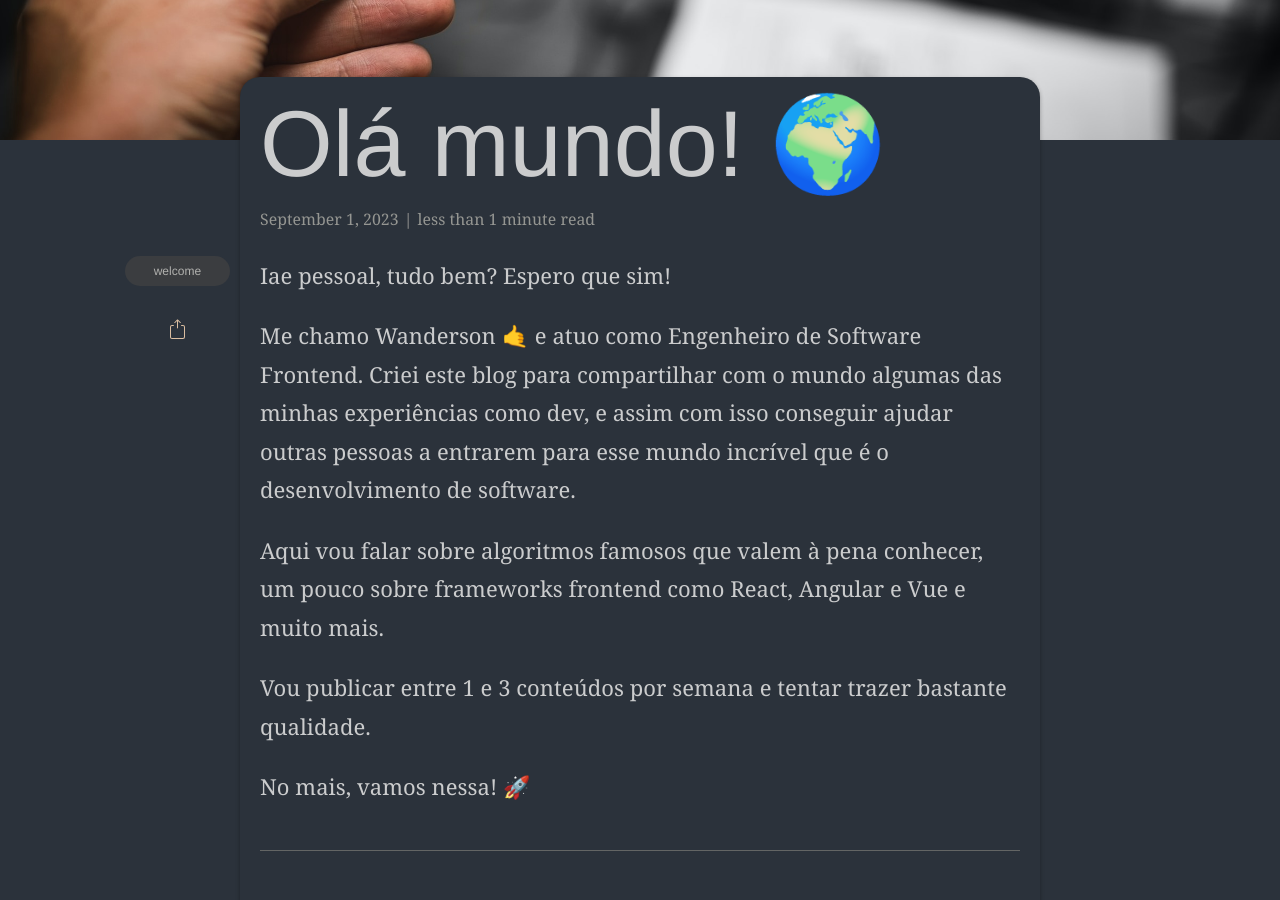
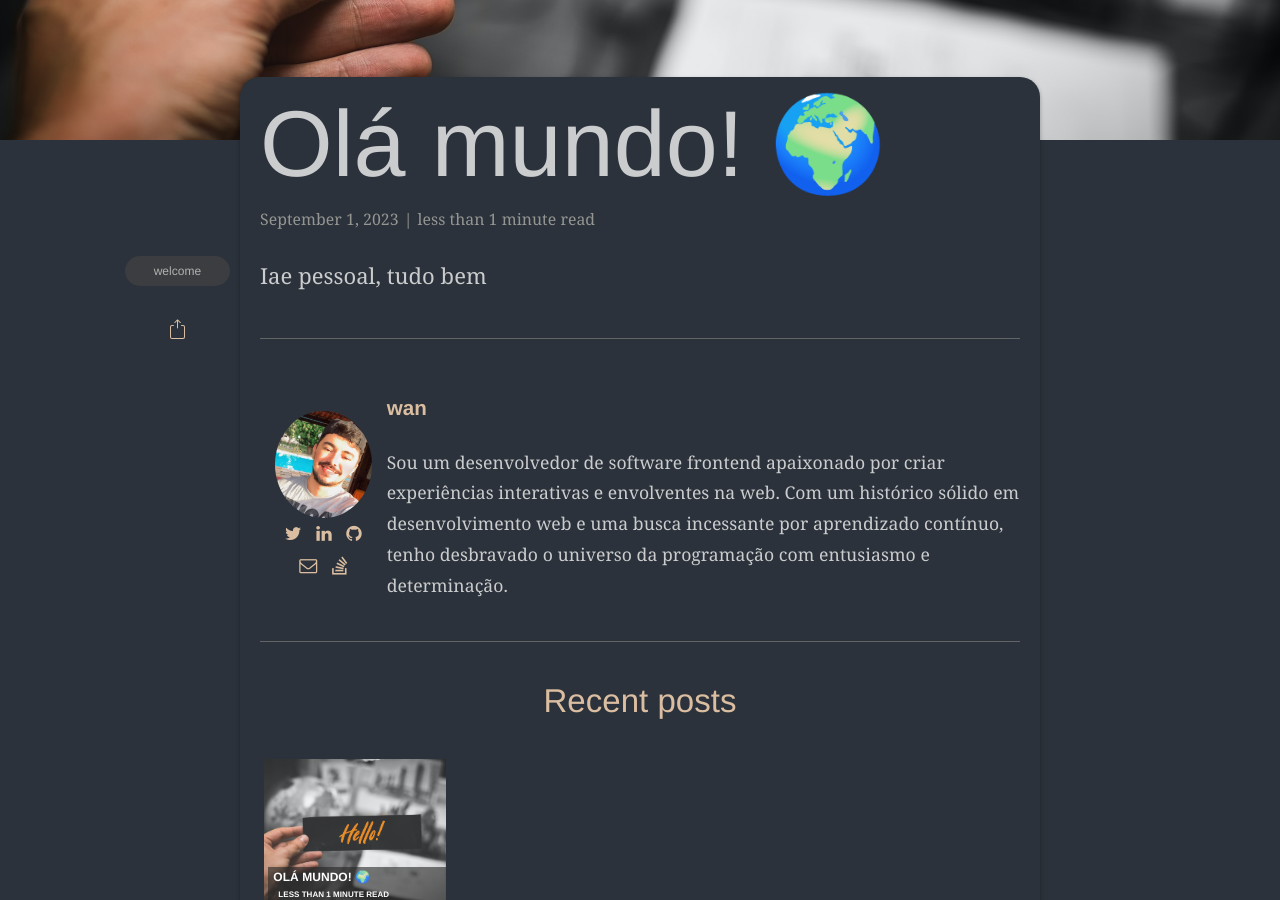
Before and after one commit to wandersonsales-dev/wandersonsales-dev.github.io, a Jekyll site: the page built from _posts/2023-09-01-ola-mundo.md, in a window 1280 px wide and 900 px high, scrolled down 526 px. Built offline with Jekyll 4.4.1, drawn with Linux system fonts in a browser that asks for light colours; some web fonts are replaced.

Commit message:
change test

```diff
--- a/_posts/2023-09-01-ola-mundo.md
+++ b/_posts/2023-09-01-ola-mundo.md
@@ -11,12 +11,4 @@ author: wan
 description: "Chega aí"
 ---
 
-Iae pessoal, tudo bem? Espero que sim!
-
-Me chamo Wanderson 🤙 e atuo como Engenheiro de Software Frontend. Criei este blog para compartilhar com o mundo algumas das minhas experiências como dev, e assim com isso conseguir ajudar outras pessoas a entrarem para esse mundo incrível que é o desenvolvimento de software.
-
-Aqui vou falar sobre algoritmos famosos que valem à pena conhecer, um pouco sobre frameworks frontend como React, Angular e Vue e muito mais.
-
-Vou publicar entre 1 e 3 conteúdos por semana e tentar trazer bastante qualidade.
-
-No mais, vamos nessa! 🚀
+Iae pessoal, tudo bem
```
